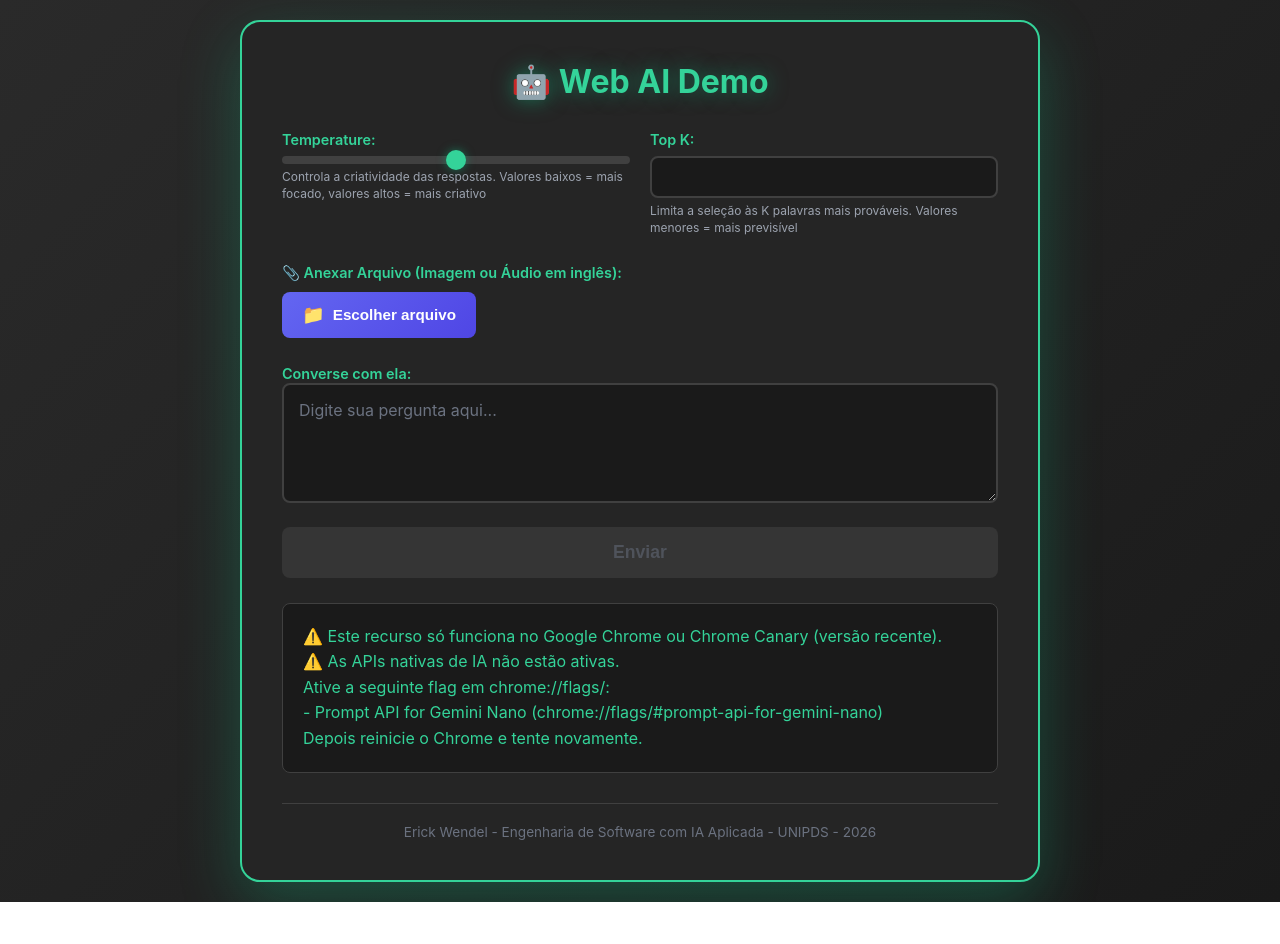
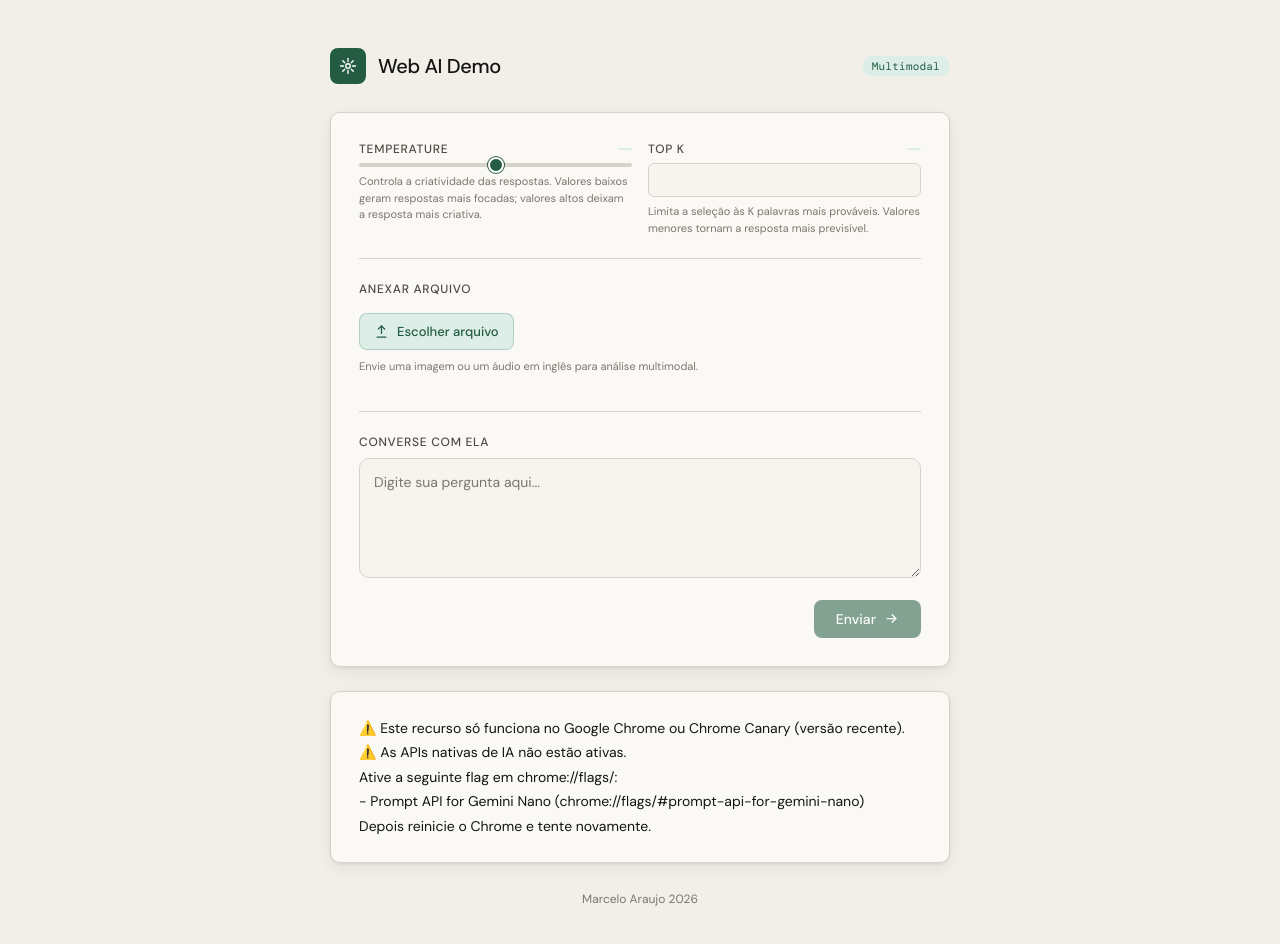
Before and after one commit to CeloAraujo/webai03-multimodal, a website with bundled scripts: page index.html in a window 1280 px wide. Before the commit the page ends 902 px from the top, so only its background shows below. Built offline with nearby package versions, Linux system fonts and the light colour scheme.

Commit message:
feat: mudança de layout

```diff
--- a/index.html
+++ b/index.html
@@ -5,55 +5,130 @@
     <meta charset="UTF-8">
     <meta name="viewport" content="width=device-width, initial-scale=1.0">
     <title>Web AI Demo</title>
+
+    <link rel="preconnect" href="https://fonts.googleapis.com">
+    <link rel="preconnect" href="https://fonts.gstatic.com" crossorigin>
+    <link
+        href="https://fonts.googleapis.com/css2?family=DM+Sans:wght@400;500;600&family=DM+Mono:wght@400;500&display=swap"
+        rel="stylesheet">
+
     <link rel="stylesheet" href="style.css">
 </head>
 
 <body>
-    <div class="container">
-        <h1>🤖 Web AI Demo</h1>
+    <main class="container">
+        <header class="header">
+            <div class="header-icon" aria-hidden="true">
+                <svg viewBox="0 0 24 24">
+                    <path d="M12 2v4"></path>
+                    <path d="M12 18v4"></path>
+                    <path d="M4.93 4.93l2.83 2.83"></path>
+                    <path d="M16.24 16.24l2.83 2.83"></path>
+                    <path d="M2 12h4"></path>
+                    <path d="M18 12h4"></path>
+                    <path d="M4.93 19.07l2.83-2.83"></path>
+                    <path d="M16.24 7.76l2.83-2.83"></path>
+                    <circle cx="12" cy="12" r="3"></circle>
+                </svg>
+            </div>
 
-        <form id="question-form">
-            <div class="parameters">
+            <h1>Web AI Demo</h1>
+
+            <span class="badge">Multimodal</span>
+        </header>
+
+        <form id="question-form" class="card">
+            <section class="parameters" aria-label="Parâmetros da inteligência artificial">
                 <div class="param-group">
-                    <label for="temperature">Temperature: <span id="temp-value" class="value-display"></span></label>
+                    <label for="temperature" class="param-label">
+                        Temperature
+                        <span id="temp-value" class="value-display"></span>
+                    </label>
+
                     <input type="range" id="temperature" name="temperature" step="0.1">
-                    <div class="param-description">Controla a criatividade das respostas. Valores baixos = mais focado,
-                        valores altos = mais criativo</div>
+
+                    <p class="param-description">
+                        Controla a criatividade das respostas. Valores baixos geram respostas mais focadas;
+                        valores altos deixam a resposta mais criativa.
+                    </p>
                 </div>
 
                 <div class="param-group">
-                    <label for="topK">Top K: <span id="topk-value" class="value-display"></span></label>
+                    <label for="topK" class="param-label">
+                        Top K
+                        <span id="topk-value" class="value-display"></span>
+                    </label>
+
                     <input type="number" id="topK" name="topK">
-                    <div class="param-description">Limita a seleção às K palavras mais prováveis. Valores menores = mais
-                        previsível</div>
+
+                    <p class="param-description">
+                        Limita a seleção às K palavras mais prováveis. Valores menores tornam a resposta
+                        mais previsível.
+                    </p>
                 </div>
+            </section>
+
+            <div class="divider"></div>
+
+            <section class="file-input-group">
+                <label class="field-label" for="file-input">
+                    Anexar arquivo
+                </label>
+
+                <div class="file-input-wrapper">
+                    <input type="file" id="file-input" accept="image/*,audio/*" hidden>
+
+                    <button type="button" class="file-upload-btn" id="file-upload-btn">
+                        <span class="upload-icon" aria-hidden="true">
+                            <svg viewBox="0 0 24 24">
+                                <path d="M12 3v12"></path>
+                                <path d="M7 8l5-5 5 5"></path>
+                                <path d="M5 21h14"></path>
+                            </svg>
+                        </span>
+
+                        <span class="upload-text">Escolher arquivo</span>
+                    </button>
+
+                    <span class="file-selected-name" id="file-selected-name"></span>
+                </div>
+
+                <p class="param-description">
+                    Envie uma imagem ou um áudio em inglês para análise multimodal.
+                </p>
+
+                <div class="file-preview" id="file-preview"></div>
+            </section>
+
+            <div class="divider"></div>
+
+            <div class="question-group">
+                <label for="question" class="field-label">
+                    Converse com ela
+                </label>
+
+                <textarea
+                    name="question"
+                    id="question"
+                    placeholder="Digite sua pergunta aqui..."
+                ></textarea>
             </div>
 
-            <div class="file-input-group">
-                <label>📎 Anexar Arquivo (Imagem ou Áudio em inglês):</label>
-                <div class="file-input-wrapper">
-                    <input type="file" id="file-input" accept="image/*,audio/*" hidden>
-                    <button type="button" class="file-upload-btn" id="file-upload-btn">
-                        <span class="upload-icon">📁</span>
-                        <span class="upload-text">Escolher arquivo</span>
-                    </button>
-                    <span class="file-selected-name" id="file-selected-name"></span>
-                </div>
-                <div class="file-preview" id="file-preview"></div>
-            </div>
-
-            <label for="question">Converse com ela:</label>
-            <textarea name="question" id="question" placeholder="Digite sua pergunta aqui..."></textarea>
-
-            <button type="submit" id="ask-button">Enviar</button>
+            <button type="submit" id="ask-button">
+                Enviar
+                <svg viewBox="0 0 24 24" aria-hidden="true">
+                    <path d="M5 12h14"></path>
+                    <path d="M13 6l6 6-6 6"></path>
+                </svg>
+            </button>
         </form>
 
         <div id="output"></div>
 
         <footer class="copyright">
-            Erick Wendel - Engenharia de Software com IA Aplicada - UNIPDS - <span id="year"></span>
+            Marcelo Araujo <span id="year"></span>
         </footer>
-    </div>
+    </main>
 
     <script type="module" src="./index.js"></script>
 </body>
--- a/style.css
+++ b/style.css
@@ -1,205 +1,321 @@
-* {
+*,
+*::before,
+*::after {
+  box-sizing: border-box;
   margin: 0;
   padding: 0;
-    box-sizing: border-box;
+}
+
+:root {
+  --bg: #f1efe8;
+  --surface: #faf9f5;
+  --surface-2: #f6f4ee;
+  --border: #d8d3c8;
+  --text-1: #141412;
+  --text-2: #4f4b43;
+  --text-3: #7c776d;
+  --accent: #245c43;
+  --accent-lt: #dceee7;
+  --danger: #b42318;
+  --danger-lt: #fde8e4;
+  --radius: 10px;
+  --shadow: 0 1px 3px rgba(0, 0, 0, 0.08), 0 6px 18px rgba(0, 0, 0, 0.06);
 }
 
 body {
-    font-family: -apple-system, BlinkMacSystemFont, 'Segoe UI', Roboto, Oxygen, Ubuntu, sans-serif;
-    background: linear-gradient(135deg, #2a2a2a 0%, #1a1a1a 100%);
+  font-family: "DM Sans", sans-serif;
+  background: var(--bg);
+  color: var(--text-1);
   min-height: 100vh;
   display: flex;
+  align-items: flex-start;
   justify-content: center;
-    align-items: center;
-    padding: 20px;
+  padding: 48px 16px 64px;
 }
 
 .container {
-    background: #252525;
-    border: 2px solid #34d399;
-    border-radius: 20px;
-    box-shadow: 0 20px 60px rgba(16, 185, 129, 0.3);
-    padding: 40px;
-    max-width: 800px;
   width: 100%;
+  max-width: 620px;
+  display: flex;
+  flex-direction: column;
+  gap: 24px;
+}
+
+/* ── Header ── */
+
+.header {
+  display: flex;
+  align-items: center;
+  gap: 12px;
+  padding-bottom: 4px;
+}
+
+.header-icon {
+  width: 36px;
+  height: 36px;
+  background: var(--accent);
+  border-radius: 8px;
+  display: flex;
+  align-items: center;
+  justify-content: center;
+  flex-shrink: 0;
+}
+
+.header-icon svg {
+  width: 18px;
+  height: 18px;
+  stroke: #fff;
+  fill: none;
+  stroke-width: 1.8;
+  stroke-linecap: round;
+  stroke-linejoin: round;
 }
 
 h1 {
-    text-align: center;
-    color: #34d399;
-    margin-bottom: 30px;
-    font-size: 2em;
-    text-shadow: 0 0 20px rgba(16, 185, 129, 0.5);
+  font-size: 20px;
+  font-weight: 500;
+  letter-spacing: -0.02em;
+  color: var(--text-1);
 }
+
+.badge {
+  margin-left: auto;
+  font-size: 11px;
+  font-family: "DM Mono", monospace;
+  color: var(--accent);
+  background: var(--accent-lt);
+  padding: 3px 10px;
+  border-radius: 20px;
+  letter-spacing: 0.02em;
+}
+
+/* ── Card ── */
+
+.card {
+  background: var(--surface);
+  border: 1px solid var(--border);
+  border-radius: var(--radius);
+  box-shadow: var(--shadow);
+  padding: 28px;
+  display: flex;
+  flex-direction: column;
+  gap: 22px;
+}
+
+/* ── Parameters ── */
 
 .parameters {
   display: grid;
-    grid-template-columns: repeat(auto-fit, minmax(200px, 1fr));
-    gap: 20px;
-    margin-bottom: 25px;
+  grid-template-columns: 1fr 1fr;
+  gap: 16px;
 }
 
 .param-group {
   display: flex;
   flex-direction: column;
+  gap: 6px;
 }
 
-label {
-    font-weight: 600;
-    color: #34d399;
-    margin-bottom: 8px;
-    font-size: 0.9em;
+.param-label,
+.field-label {
+  display: flex;
+  align-items: center;
+  justify-content: space-between;
+  font-size: 12px;
+  font-weight: 500;
+  color: var(--text-2);
+  text-transform: uppercase;
+  letter-spacing: 0.06em;
 }
 
-input[type="number"],
-input[type="range"] {
-    padding: 10px;
-    border: 2px solid #404040;
-    border-radius: 8px;
-    font-size: 1em;
-    transition: border-color 0.3s;
-    background: #1a1a1a;
-    color: #34d399;
+.field-label {
+  margin-bottom: 8px;
 }
 
-input[type="number"]:focus,
-input[type="range"]:focus {
-    outline: none;
-    border-color: #34d399;
-    box-shadow: 0 0 10px rgba(52, 211, 153, 0.4);
+.value-display {
+  font-family: "DM Mono", monospace;
+  font-size: 12px;
+  font-weight: 500;
+  color: var(--accent);
+  background: var(--accent-lt);
+  padding: 1px 7px;
+  border-radius: 5px;
+  text-transform: none;
+  letter-spacing: 0;
 }
 
+.param-description {
+  font-size: 11px;
+  color: var(--text-3);
+  line-height: 1.5;
+}
+
+/* ── Inputs ── */
+
 input[type="range"] {
-    cursor: pointer;
   -webkit-appearance: none;
   appearance: none;
-    height: 8px;
-    background: #404040;
-    border-radius: 4px;
-    padding: 0;
+  width: 100%;
+  height: 4px;
+  background: var(--border);
+  border-radius: 99px;
+  outline: none;
+  cursor: pointer;
 }
 
-/* Webkit/Chrome/Safari */
 input[type="range"]::-webkit-slider-thumb {
   -webkit-appearance: none;
-    appearance: none;
-    width: 20px;
-    height: 20px;
-    background: #34d399;
+  width: 16px;
+  height: 16px;
+  background: var(--accent);
   border-radius: 50%;
+  border: 2px solid #fff;
+  box-shadow: 0 0 0 1px var(--accent);
   cursor: pointer;
-    box-shadow: 0 0 10px rgba(16, 185, 129, 0.5);
-    transition: transform 0.2s;
+  transition: transform 0.15s;
 }
 
 input[type="range"]::-webkit-slider-thumb:hover {
-    transform: scale(1.1);
+  transform: scale(1.15);
 }
 
-/* Firefox */
 input[type="range"]::-moz-range-thumb {
-    width: 20px;
-    height: 20px;
-    background: #34d399;
+  width: 16px;
+  height: 16px;
+  background: var(--accent);
   border-radius: 50%;
+  border: 2px solid #fff;
+  box-shadow: 0 0 0 1px var(--accent);
   cursor: pointer;
-    border: none;
-    box-shadow: 0 0 10px rgba(16, 185, 129, 0.5);
-    transition: transform 0.2s;
+  transition: transform 0.15s;
 }
 
 input[type="range"]::-moz-range-thumb:hover {
-    transform: scale(1.1);
+  transform: scale(1.15);
 }
 
 input[type="range"]::-moz-range-track {
-    height: 8px;
-    background: #404040;
-    border-radius: 4px;
+  height: 4px;
+  background: var(--border);
+  border-radius: 99px;
 }
 
-.value-display {
-    text-align: center;
-    font-weight: bold;
-    color: #34d399;
-    margin-top: 5px;
+input[type="number"] {
+  width: 100%;
+  padding: 7px 10px;
+  font-family: "DM Mono", monospace;
+  font-size: 14px;
+  color: var(--text-1);
+  background: var(--surface-2);
+  border: 1px solid var(--border);
+  border-radius: 6px;
+  outline: none;
+  transition: border-color 0.15s, box-shadow 0.15s;
 }
 
-.param-description {
-    font-size: 0.75em;
-    color: #9ca3af;
-    margin-top: 5px;
-    line-height: 1.4;
+input[type="number"]:focus {
+  border-color: var(--accent);
+  box-shadow: 0 0 0 3px rgba(36, 92, 67, 0.12);
 }
 
+/* ── Divider ── */
+
+.divider {
+  height: 1px;
+  background: var(--border);
+}
+
+/* ── File Upload ── */
+
 .file-input-group {
-    margin-bottom: 25px;
+  display: flex;
+  flex-direction: column;
+  gap: 8px;
 }
 
 .file-input-wrapper {
   display: flex;
   align-items: center;
-    gap: 15px;
-    margin-top: 10px;
+  gap: 12px;
+  flex-wrap: wrap;
 }
 
 .file-upload-btn {
-    display: flex;
+  display: inline-flex;
   align-items: center;
+  justify-content: center;
   gap: 8px;
-    padding: 12px 20px;
-    background: linear-gradient(135deg, #6366f1 0%, #4f46e5 100%);
-    color: #ffffff;
-    border: none;
+  width: auto;
+  padding: 9px 14px;
+  font-family: "DM Sans", sans-serif;
+  font-size: 13px;
+  font-weight: 500;
+  color: var(--accent);
+  background: var(--accent-lt);
+  border: 1px solid rgba(36, 92, 67, 0.22);
   border-radius: 8px;
-    font-size: 0.95em;
-    font-weight: 600;
   cursor: pointer;
-    transition: transform 0.2s, box-shadow 0.2s;
-    width: auto;
+  transition:
+    background 0.15s,
+    border-color 0.15s,
+    transform 0.1s;
 }
 
 .file-upload-btn:hover {
-    transform: translateY(-2px);
-    box-shadow: 0 5px 15px rgba(99, 102, 241, 0.4);
+  background: #d3e8df;
+  border-color: rgba(36, 92, 67, 0.35);
 }
 
 .file-upload-btn:active {
-    transform: translateY(0);
+  transform: scale(0.98);
 }
 
 .upload-icon {
-    font-size: 1.2em;
+  display: flex;
+  align-items: center;
+  justify-content: center;
+}
+
+.upload-icon svg {
+  width: 15px;
+  height: 15px;
+  stroke: currentColor;
+  fill: none;
+  stroke-width: 2;
+  stroke-linecap: round;
+  stroke-linejoin: round;
 }
 
 .file-selected-name {
-    color: #9ca3af;
-    font-size: 0.9em;
+  font-size: 12px;
+  color: var(--text-3);
 }
 
 .file-selected-name.selected {
-    color: #34d399;
-    font-weight: 600;
+  color: var(--accent);
+  font-weight: 500;
 }
 
 .file-preview {
-    margin-top: 15px;
+  margin-top: 6px;
 }
 
 .file-info {
-    padding: 15px;
-    background: #1a1a1a;
-    border: 1px solid #404040;
-    border-radius: 8px;
-    position: relative;
+  padding: 14px;
+  background: var(--surface-2);
+  border: 1px solid var(--border);
+  border-radius: var(--radius);
 }
 
 .preview-image {
-    max-width: 100%;
+  width: 100%;
   max-height: 300px;
+  object-fit: contain;
   border-radius: 8px;
   margin-bottom: 10px;
   display: block;
+  border: 1px solid var(--border);
+  background: var(--surface);
 }
 
 .preview-audio {
@@ -208,120 +324,195 @@ input[type="range"]::-moz-range-track {
 }
 
 .file-name {
-    color: #9ca3af;
-    font-size: 0.9em;
-    margin-top: 10px;
+  color: var(--text-3);
+  font-size: 12px;
+  line-height: 1.4;
+  margin-top: 8px;
 }
 
 .remove-file-btn {
   width: 100%;
-    padding: 10px;
-    background: #404040;
-    color: #ef4444;
-    border: 1px solid #ef4444;
-    border-radius: 6px;
-    font-size: 0.9em;
-    font-weight: 600;
+  padding: 9px 12px;
+  margin-top: 10px;
+  font-family: "DM Sans", sans-serif;
+  font-size: 13px;
+  font-weight: 500;
+  color: var(--danger);
+  background: var(--danger-lt);
+  border: 1px solid rgba(180, 35, 24, 0.25);
+  border-radius: 8px;
   cursor: pointer;
-    transition: all 0.2s;
-    margin-top: 10px;
+  transition:
+    background 0.15s,
+    border-color 0.15s;
 }
 
 .remove-file-btn:hover {
-    background: #ef4444;
-    color: #ffffff;
+  background: #fbd2cc;
+  border-color: rgba(180, 35, 24, 0.4);
+}
+
+/* ── Textarea ── */
+
+.question-group {
+  display: flex;
+  flex-direction: column;
 }
 
 textarea {
   width: 100%;
   min-height: 120px;
-    padding: 15px;
-    border: 2px solid #404040;
-    border-radius: 8px;
-    font-size: 1em;
-    font-family: inherit;
+  padding: 12px 14px;
+  font-family: "DM Sans", sans-serif;
+  font-size: 14px;
+  color: var(--text-1);
+  background: var(--surface-2);
+  border: 1px solid var(--border);
+  border-radius: var(--radius);
   resize: vertical;
-    transition: border-color 0.3s;
-    margin-bottom: 20px;
-    background: #1a1a1a;
-    color: #34d399;
+  outline: none;
+  line-height: 1.6;
+  transition: border-color 0.15s, box-shadow 0.15s;
+}
+
+textarea::placeholder {
+  color: var(--text-3);
 }
 
 textarea:focus {
-    outline: none;
-    border-color: #34d399;
-    box-shadow: 0 0 10px rgba(52, 211, 153, 0.4);
+  border-color: var(--accent);
+  box-shadow: 0 0 0 3px rgba(36, 92, 67, 0.12);
 }
 
-textarea::placeholder {
-    color: #6b7280;
+/* ── Buttons ── */
+
+button {
+  font-family: "DM Sans", sans-serif;
 }
 
-button {
-    width: 100%;
-    padding: 15px;
-    background: linear-gradient(135deg, #34d399 0%, #10b981 100%);
-    color: #1a1a1a;
+button[type="submit"] {
+  align-self: flex-end;
+  display: flex;
+  align-items: center;
+  justify-content: center;
+  gap: 8px;
+  width: auto;
+  padding: 10px 22px;
+  font-size: 14px;
+  font-weight: 500;
+  color: #fff;
+  background: var(--accent);
   border: none;
   border-radius: 8px;
-    font-size: 1.1em;
-    font-weight: 600;
   cursor: pointer;
-    transition: transform 0.2s, box-shadow 0.2s;
+  transition:
+    opacity 0.15s,
+    transform 0.1s;
 }
 
-button:hover {
-    transform: translateY(-2px);
-    box-shadow: 0 5px 15px rgba(16, 185, 129, 0.5);
+button[type="submit"]:hover {
+  opacity: 0.88;
 }
 
-button:active {
-    transform: translateY(0);
+button[type="submit"]:active {
+  transform: scale(0.98);
+}
+
+button[type="submit"] svg {
+  width: 15px;
+  height: 15px;
+  stroke: currentColor;
+  fill: none;
+  stroke-width: 2;
+  stroke-linecap: round;
+  stroke-linejoin: round;
 }
 
 button:disabled {
-    background: #404040;
-    color: #6b7280;
+  opacity: 0.55;
   cursor: not-allowed;
-    opacity: 0.6;
   transform: none;
 }
 
 button:disabled:hover {
-    transform: none;
-    box-shadow: none;
+  opacity: 0.55;
 }
 
+/* caso seu JS use essa classe para parar a geração */
 button.stop-button {
-    background: linear-gradient(135deg, #ef4444 0%, #dc2626 100%);
-    color: #ffffff;
+  background: var(--danger);
+  color: #fff;
 }
 
 button.stop-button:hover {
-    box-shadow: 0 5px 15px rgba(239, 68, 68, 0.5);
+  opacity: 0.88;
 }
 
-#output {
-    margin-top: 25px;
-    padding: 20px;
-    background: #1a1a1a;
-    border: 1px solid #404040;
-    border-radius: 8px;
-    min-height: 100px;
+/* ── Output ── */
+
+#output:not(:empty) {
+  background: var(--surface);
+  border: 1px solid var(--border);
+  border-radius: var(--radius);
+  box-shadow: var(--shadow);
+  padding: 24px 28px;
+  font-size: 14px;
+  line-height: 1.75;
+  color: var(--text-1);
   white-space: pre-wrap;
   word-wrap: break-word;
-    line-height: 1.6;
-    color: #34d399;
 }
 
 #output:empty {
   display: none;
 }
+
+/* ── Footer ── */
+
+footer,
 .copyright {
   text-align: center;
-    color: #6b7280;
-    font-size: 0.85em;
-    margin-top: 30px;
-    padding-top: 20px;
-    border-top: 1px solid #404040;
+  font-size: 12px;
+  color: var(--text-3);
+  padding-top: 4px;
 }
+
+/* ── Responsive ── */
+
+@media (max-width: 640px) {
+  body {
+    padding: 32px 14px 48px;
+  }
+
+  .container {
+    gap: 18px;
+  }
+
+  .card {
+    padding: 22px;
+  }
+
+  .parameters {
+    grid-template-columns: 1fr;
+  }
+
+  .header {
+    align-items: flex-start;
+  }
+
+  .badge {
+    display: none;
+  }
+
+  button[type="submit"] {
+    width: 100%;
+  }
+
+  .file-upload-btn {
+    width: 100%;
+  }
+
+  .file-input-wrapper {
+    align-items: stretch;
+  }
+}
```
Also changed, not shown: 1 other file. Lines whose indentation alone changed are shown as unchanged.
